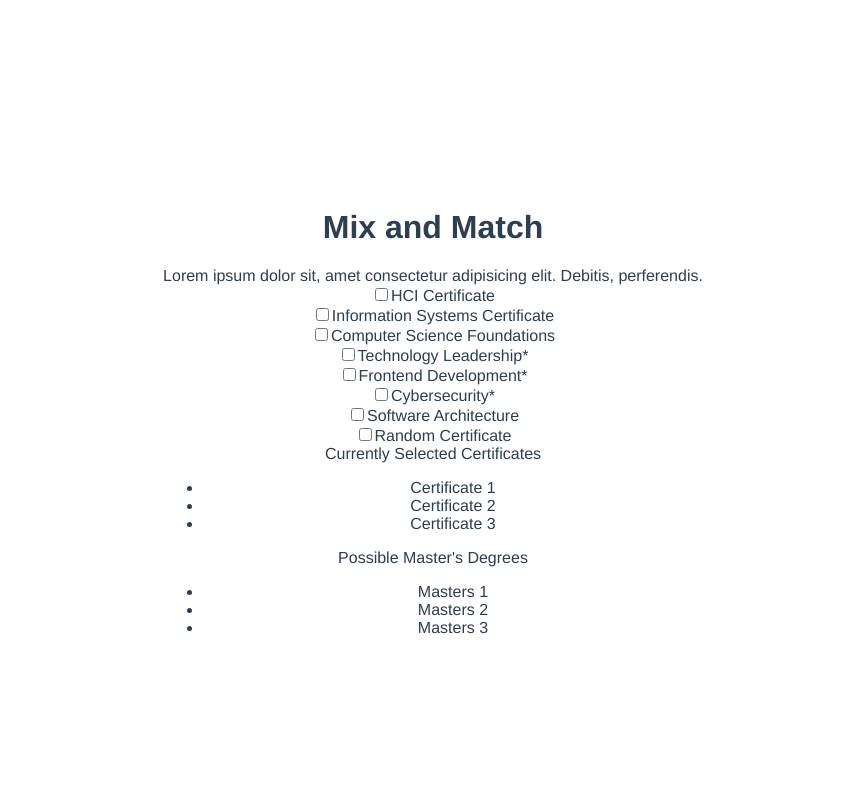
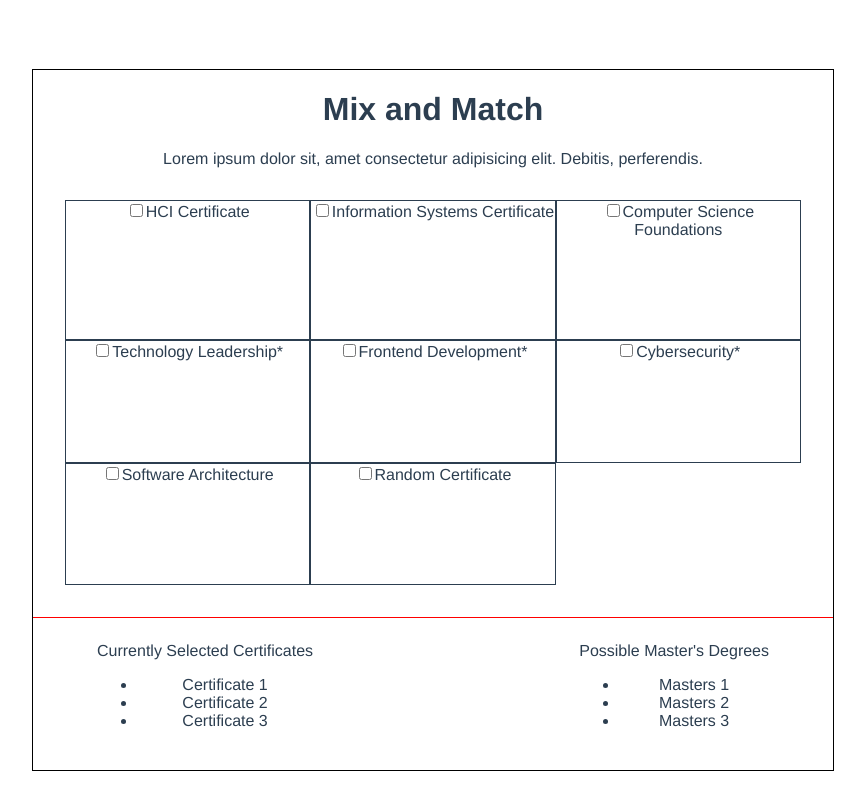
Before and after one commit to awanger/drexel_design_competition, a Vue app: page / in a window 1280 px wide. Shown: the whole page, without its empty margins (207-1072 px from the left). Built offline with nearby package versions, Linux system fonts and the light colour scheme.

Commit message:
Add sass

```diff
--- a/package.json
+++ b/package.json
@@ -18,6 +18,8 @@
     "babel-eslint": "^10.1.0",
     "eslint": "^6.7.2",
     "eslint-plugin-vue": "^6.2.2",
+    "sass": "^1.30.0",
+    "sass-loader": "^10.1.0",
     "vue-template-compiler": "^2.6.11"
   },
   "eslintConfig": {
--- a/src/App.vue
+++ b/src/App.vue
@@ -75,7 +75,7 @@ export default {
 }
 </script>
 
-<style>
+<style lang="scss">
 #app {
   font-family: Avenir, Helvetica, Arial, sans-serif;
   -webkit-font-smoothing: antialiased;
@@ -92,4 +92,35 @@ export default {
   justify-content: center;
   align-items: center;
 }
+
+.window {
+  width: 800px;
+  height:700px;
+  display: grid;
+  grid-template-rows: auto 1fr auto;
+  background-color: #fff;
+  border: 1px solid black;
+  .window-header {
+    text-align: center;
+  }
+
+  .window-body {
+    display: grid;
+    grid-template-columns: repeat(3, 1fr);
+    margin: 4%;
+    user-select: none;
+  }
+
+  .window-footer {
+    border-top: 1px solid red;
+    padding: 3% 8%;
+    display: flex;
+    flex-direction: row;
+    justify-content: space-between;
+  }
+}
+// temporary class
+.box {
+  border: 1px solid;
+}
 </style>
```
Also changed, not shown: 1 other file (tests, documents, lock files or other folders).
